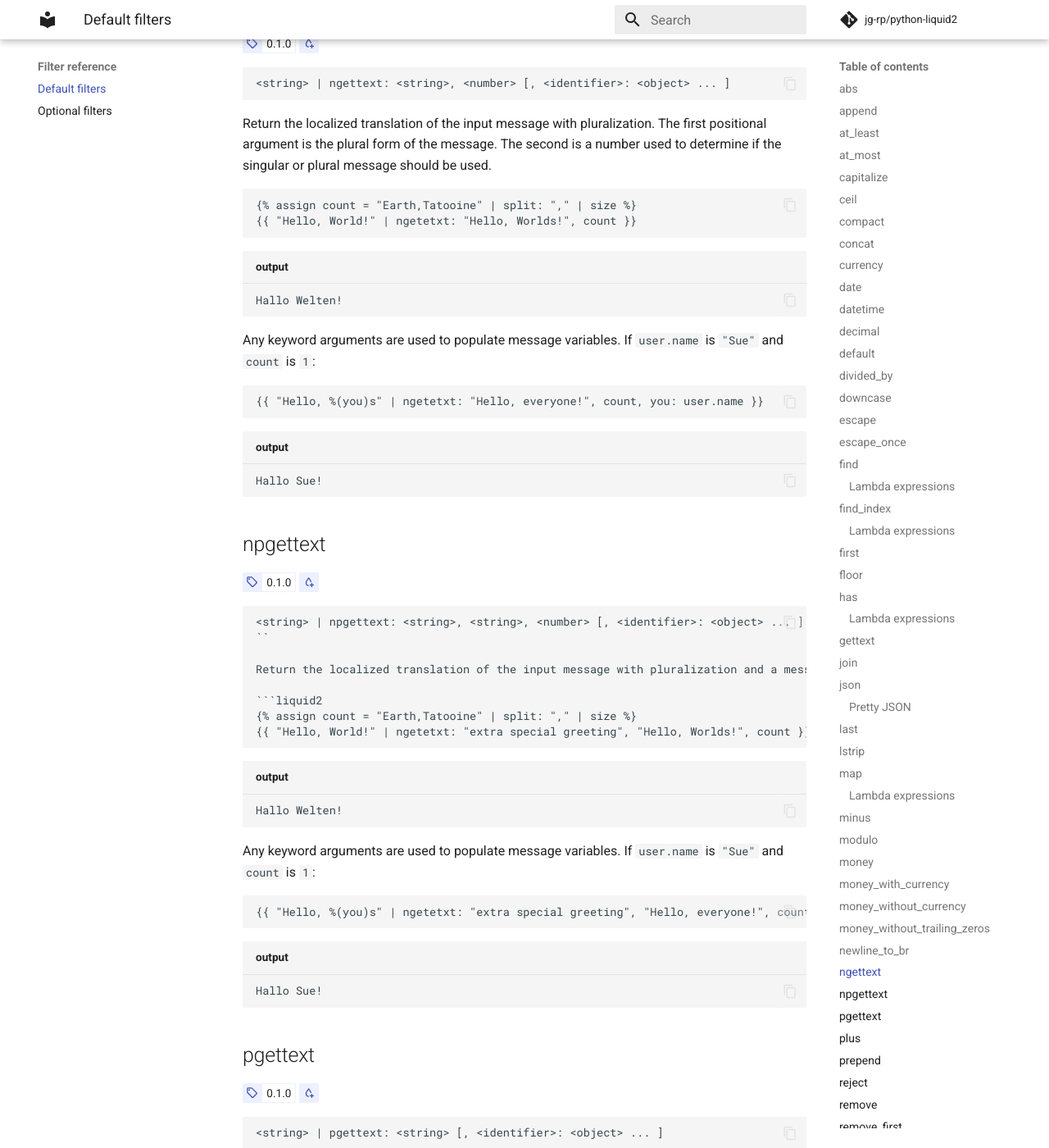
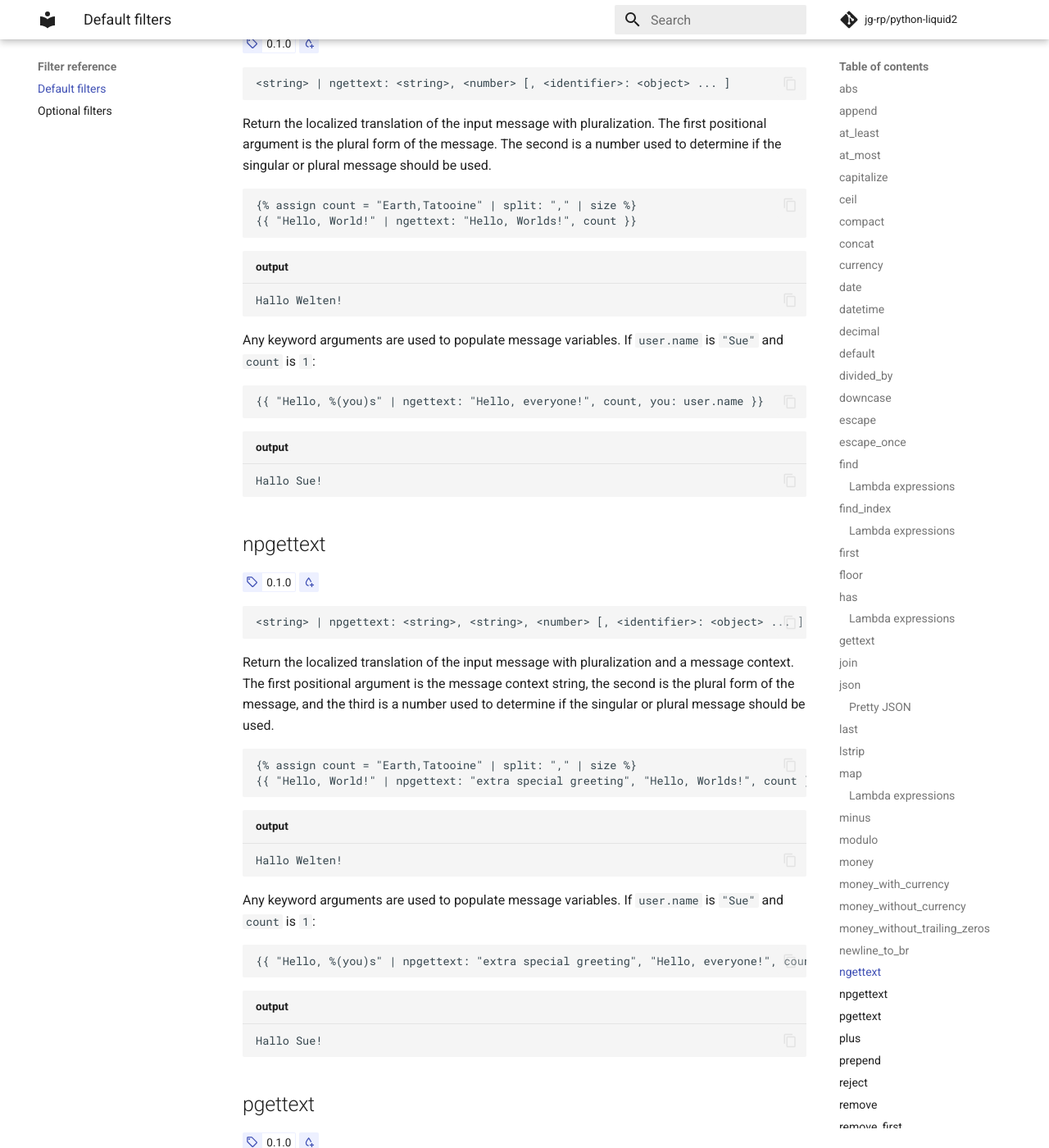
Before and after one commit to jg-rp/python-liquid2, an MkDocs documentation site: the page built from docs/filter_reference.md, in a window 1280 px wide and 1400 px high, scrolled down 26762 px. Shown: the whole window at 82% size. Built offline with MkDocs 1.6.1 and Material for MkDocs 9.7.7, drawn with Linux system fonts in a browser that asks for light colours; comment, search, counter and statistics services are not loaded.

Commit message:
Fix docs typos

`````diff
--- a/docs/filter_reference.md
+++ b/docs/filter_reference.md
@@ -1312,7 +1312,7 @@
 
 ```liquid2
 {% assign count = "Earth,Tatooine" | split: "," | size %}
-{{ "Hello, World!" | ngetetxt: "Hello, Worlds!", count }}
+{{ "Hello, World!" | ngettext: "Hello, Worlds!", count }}
 ```
 
 ```plain title="output"
@@ -1322,7 +1322,7 @@
 Any keyword arguments are used to populate message variables. If `user.name` is `"Sue"` and `count` is `1`:
 
 ```liquid2
-{{ "Hello, %(you)s" | ngetetxt: "Hello, everyone!", count, you: user.name }}
+{{ "Hello, %(you)s" | ngettext: "Hello, everyone!", count, you: user.name }}
 ```
 
 ```plain title="output"
@@ -1334,16 +1334,16 @@
 <!-- md:version 0.1.0 -->
 <!-- md:liquid2 -->
 
-````
+```
 <string> | npgettext: <string>, <string>, <number> [, <identifier>: <object> ... ]
-``
+```
 
 Return the localized translation of the input message with pluralization and a message context. The first positional argument is the message context string, the second is the plural form of the message, and the third is a number used to determine if the singular or plural message should be used.
 
 ```liquid2
 {% assign count = "Earth,Tatooine" | split: "," | size %}
-{{ "Hello, World!" | ngetetxt: "extra special greeting", "Hello, Worlds!", count }}
-````
+{{ "Hello, World!" | npgettext: "extra special greeting", "Hello, Worlds!", count }}
+```
 
 ```plain title="output"
 Hallo Welten!
@@ -1352,7 +1352,7 @@
 Any keyword arguments are used to populate message variables. If `user.name` is `"Sue"` and `count` is `1`:
 
 ```liquid2
-{{ "Hello, %(you)s" | ngetetxt: "extra special greeting", "Hello, everyone!", count, you: user.name }}
+{{ "Hello, %(you)s" | npgettext: "extra special greeting", "Hello, everyone!", count, you: user.name }}
 ```
 
 ```plain title="output"
`````
Also changed, not shown: docs/tag_reference.md (+1 -1 lines), 1 other file.
